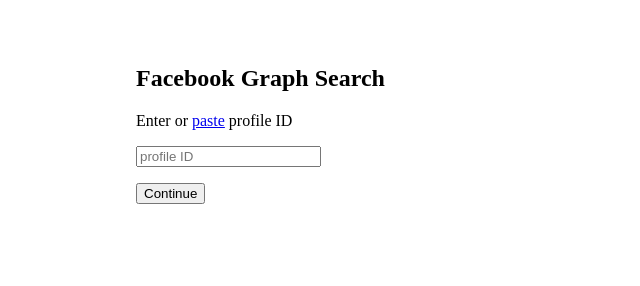
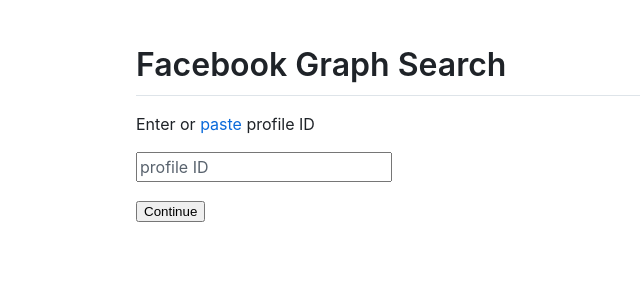
Before and after one commit to lonepir8/lonepir8.github.io, a plain HTML site: page facebook-graph-search/temp/index.html in a window 1280 px wide. Shown: the whole page, without its empty margins (59-699 px from the left). Drawn offline with Linux system fonts and the light colour scheme.

Commit message:
Update general.css

```diff
--- a/assets/general.css
+++ b/assets/general.css
@@ -1,5 +1,5 @@
 
-@import github-markdown.css;
+@import "github-markdown.css";
 
 .markdown-body {
   box-sizing: border-box;
```
